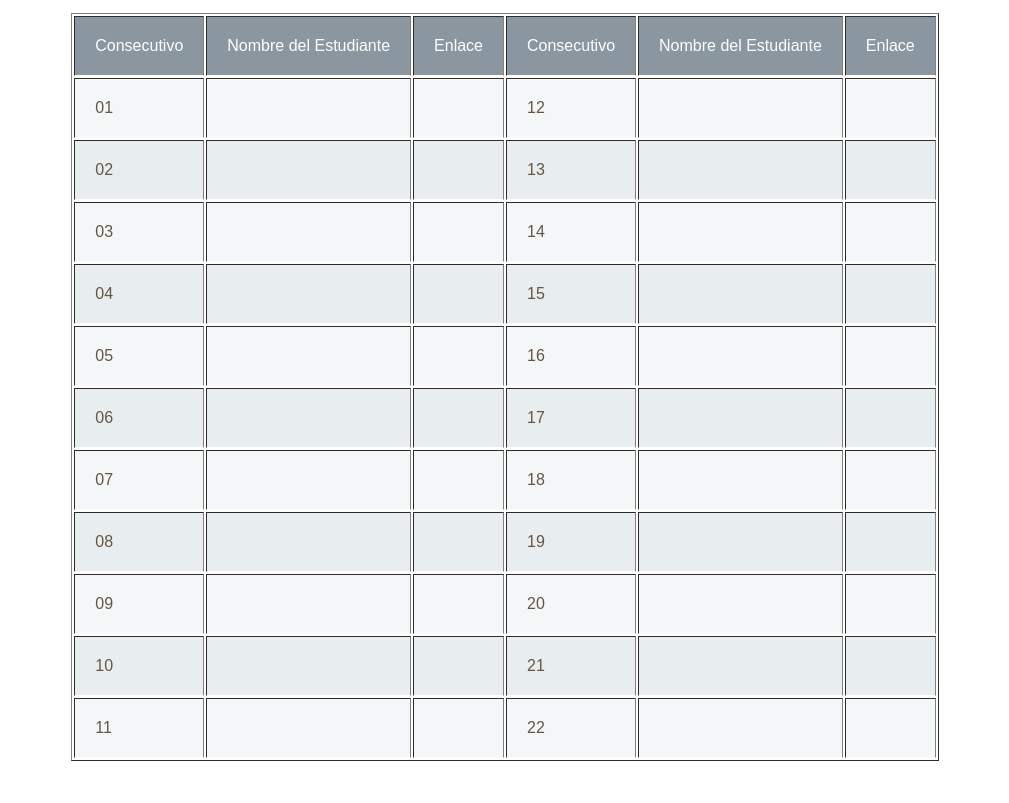
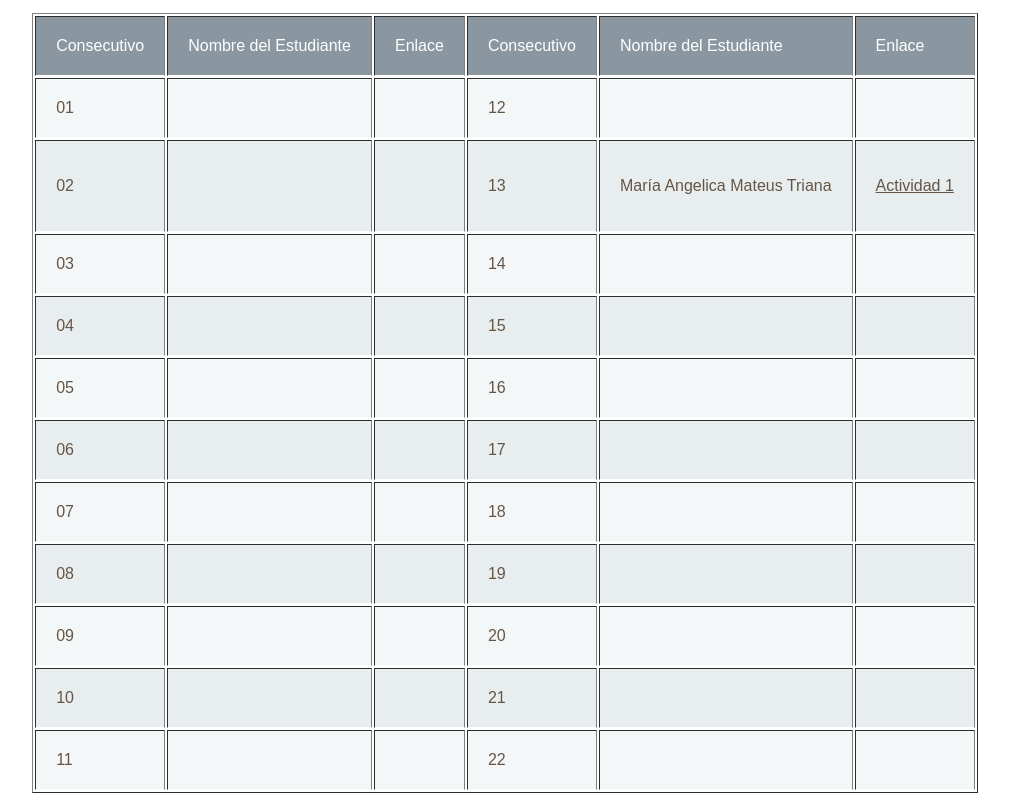
Before and after one commit to jarubioiuc/pwiinoche.github.io, a plain HTML site: page index.html in a window 1280 px wide. Shown: the part 101-904 px from the top of the page, without its empty margins (135-1144 px from the left). Before the commit the page ends 872 px from the top, so only its background shows below. Drawn offline with Linux system fonts and the light colour scheme.

Commit message:
Actualizacion Maria Angelica

```diff
--- a/index.html
+++ b/index.html
@@ -66,13 +66,13 @@
           </td>
 		  <td align="center">13</td>
           <td>
-            <p></p>
+            <p>María Angelica Mateus Triana</p>
           </td>
           <td>
             <a
-              href=""
+              href="https://maangelicat.github.io/pwiinoche.github.io/"
               target="_blank"
-              ></a
+              >Actividad 1</a
             >
           </td>
         </tr>
```
